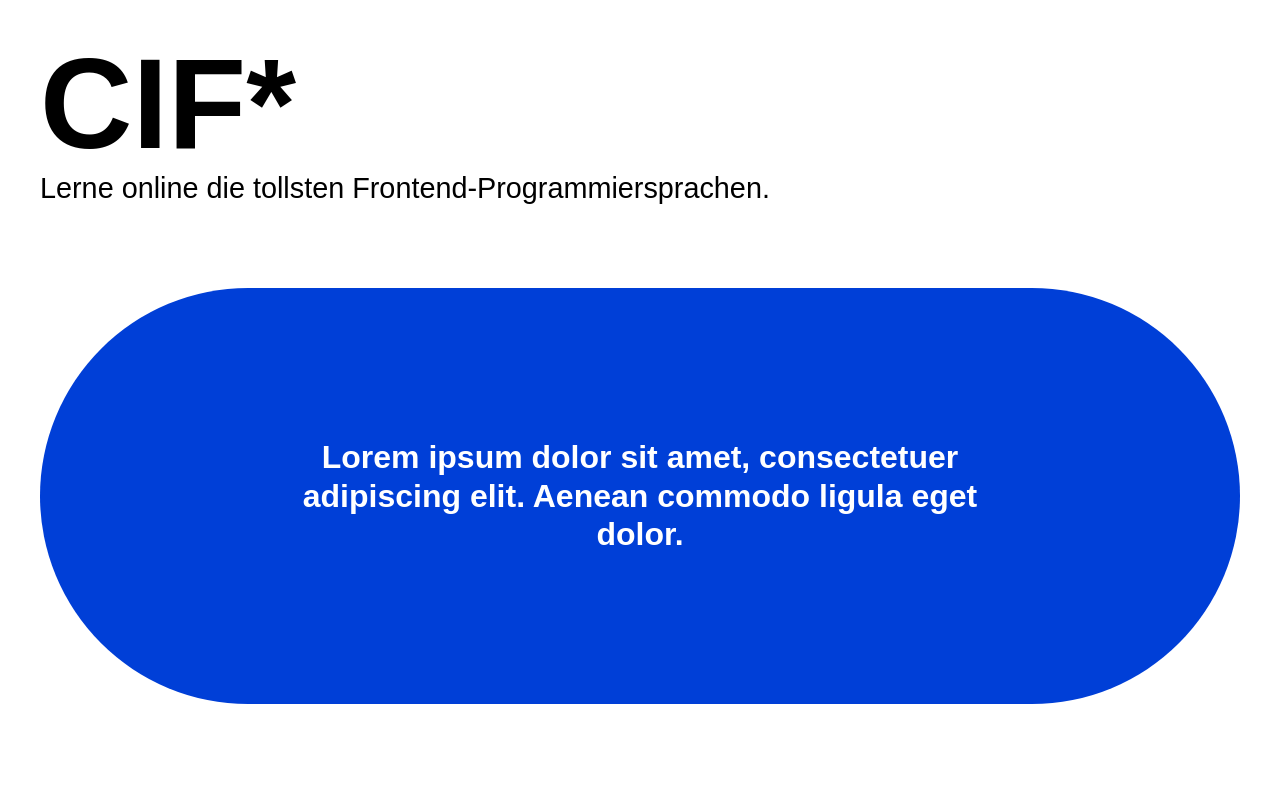
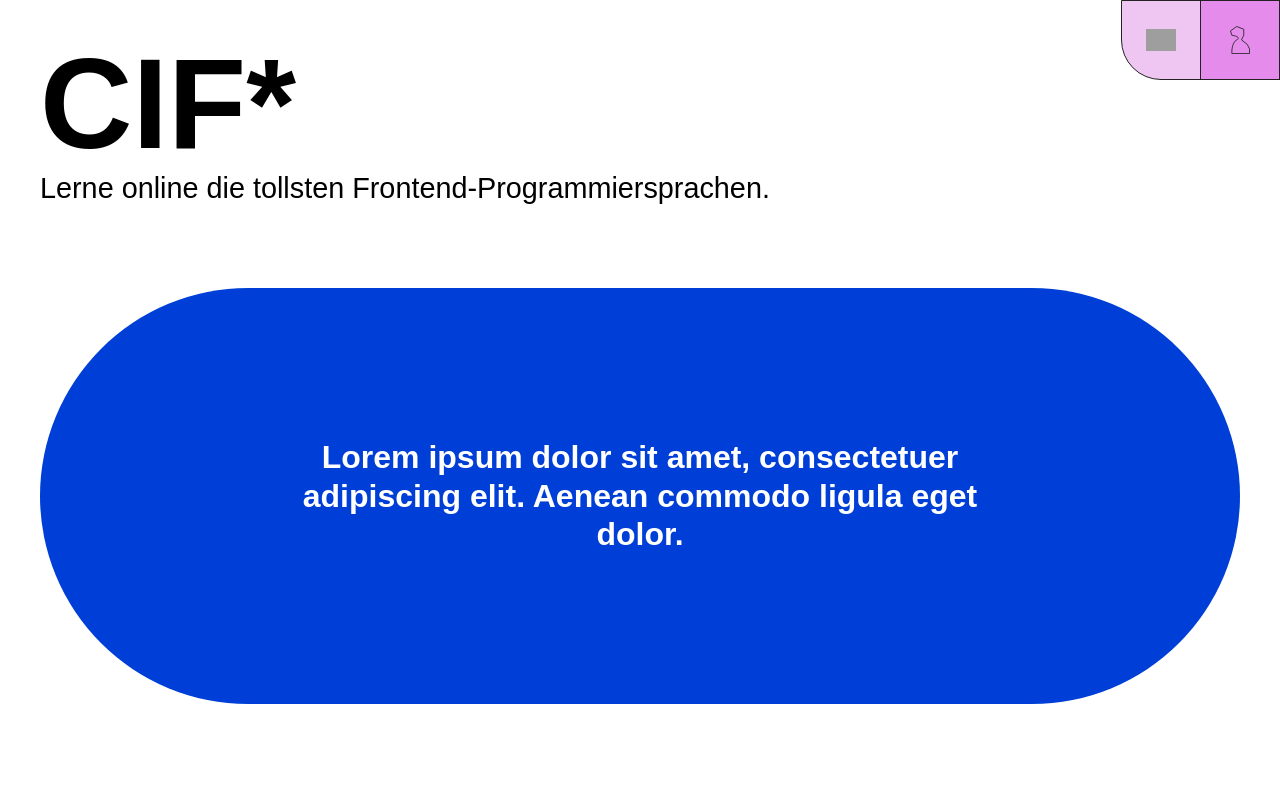
Before and after one commit to leamoser/cif, a Vue app: page / in a window 1280 px wide. Shown: the top 789 px of the page. Built offline with nearby package versions, Linux system fonts and the light colour scheme; no server answers; grey boxes are pictures that could not be loaded; a web font is replaced by a local one.

Commit message:
setup for user

```diff
--- a/src/components/quiz/Question.vue
+++ b/src/components/quiz/Question.vue
@@ -90,6 +90,13 @@ export default{
     div.question{
       border: $bo-standard;
       padding: $ga-inner;
+      button{
+        margin-top: 20px;
+        background-color: $co-akzent-light-50;
+        border: $bo-standard;
+        padding: $btn-basic;
+        border-radius: $btn-basic-radius;
+      }
     }
     div.explanation{
       border: $bo-standard;
--- a/src/components/structure/Header.vue
+++ b/src/components/structure/Header.vue
@@ -1,31 +1,103 @@
 <template>
+  <UserHeader />
   <header>
-    <div id="nav">
-      <router-link to="/" :tag="tagForRouter">Home</router-link>
-      <router-link to="/about" :tag="tagForRouter">About</router-link>
-      <router-link to="/user/1" :tag="tagForRouter">User</router-link>
+    <div class="nav" @click="toggleNav">
+      <img src="/img/webicons/burger.svg" alt="Burger-Navigation Icon">
+      <div v-if="contentNavActive" class="nav_container">
+        <router-link to="/">Home</router-link>
+        <router-link to="/about">About</router-link>
+        <router-link to="/user/1">User</router-link>
+      </div>
     </div>
-<!--
-    <pre>{{$store.state.activeCourse}}</pre>
-    <pre>{{$store.state.activeChapter}}</pre>
--->
+    <div class="user" @click="toggleUser">
+      <img src="/img/webicons/user.svg" alt="Icon User">
+      <div v-if="userNavActive" class="nav_container">
+        <router-link to="/">Home (nachher User)</router-link>
+      </div>
+    </div>
   </header>
 </template>
 <script>
+import UserHeader from "../user/UserHeader";
 export default{
   name: 'Header',
+  components: {UserHeader},
   data(){
     return{
-      tagForRouter: 'li'
+      tagForRouter: 'li',
+      contentNavActive: false,
+      userNavActive: false
+    }
+  },
+  methods: {
+    toggleNav(){
+      this.contentNavActive = !this.contentNavActive;
+      this.userNavActive = false;
+
+    },
+    toggleUser(){
+      this.userNavActive = !this.userNavActive;
+      this.contentNavActive = false;
     }
   }
 }
 </script>
 <style lang="scss" scoped>
-div#nav>*:not(*:last-of-type)::after{
-  content: ' | ';
-}
 header{
-  display: none;
+  position: fixed;
+  z-index: 5;
+  top: 0;
+  right: 0;
+  @include flex(row,center,flex-end);
+  >*{
+    cursor: pointer;
+    height: 80px;
+    width: 80px;
+    @include flex(column,center,center);
+    border: $bo-standard;
+  }
+  div.nav{
+    img{
+      @include icon(0,$ic-m);
+    }
+    border-bottom-left-radius: 40px;
+    margin-right: -1px;
+    background-color: $co-akzent-light-50;
+    .nav_container{
+      background-color: $co-akzent-light-50;
+    }
+  }
+  div.user{
+    img{
+      @include icon(0,$ic-s);
+    }
+    background-color: $co-akzent-light;
+    .nav_container{
+      background-color: $co-akzent-light;
+    }
+  }
+  div.nav_container{
+    position: fixed;
+    bottom: 0;
+    right: 0;
+    width: 90vw;
+    height: calc(90vh - 80px);
+    padding: $ga-around;
+    text-align: right;
+    border: $bo-standard;
+    border-top-left-radius: 100px;
+    >*{
+      display: block;
+      font: $f-code-m;
+      color: inherit;
+      text-decoration: none;
+      &:not(:last-of-type){
+        margin-bottom: 5px;
+      }
+      &:hover{
+        text-decoration: underline;
+      }
+    }
+  }
 }
 </style>
--- /dev/null
+++ b/src/components/user/UserHeader.vue
@@ -0,0 +1,18 @@
+<template>
+  <div v-if="isVisible"></div>
+</template>
+
+<script>
+export default{
+  name: 'UserHeader',
+  data(){
+    return{
+      isVisible: false
+    }
+  }
+}
+</script>
+
+<style lang="scss" scoped>
+
+</style>
--- a/src/store/index.js
+++ b/src/store/index.js
@@ -23,7 +23,9 @@ export default createStore({
     activeChapter: {
       id: 1,
       title: ''
-    }
+    },
+    //USER
+    userIsLoggedIn: false
   },
 
   getters: {
@@ -31,6 +33,7 @@ export default createStore({
   },
 
   mutations: {
+    //CONTENT
     GET_ALL_COURSES(state, allCourses){
       state.allCourses = allCourses
     },
@@ -44,10 +47,18 @@ export default createStore({
     CHANGE_ACTIVE_CHAPTER(state, chapter){
       state.activeChapter.id = chapter.id
       state.activeChapter.title = chapter.title
+    },
+    //USER
+    SET_USER_ACTIVE(state,chapter){
+      state.userIsLoggedIn = true
+    },
+    SET_USER_INACTIVE(state,chapter){
+      state.userIsLoggedIn = false
     }
   },
 
   actions: {
+    //CONTENT
     getAllCourses({ commit }){
       const headers = {
         "Authorization": `Bearer ${this.state.apiToken}`
@@ -75,6 +86,13 @@ export default createStore({
     },
     changeActiveChapter({commit}, chapter){
       commit('CHANGE_ACTIVE_CHAPTER', chapter)
+    },
+    //USER
+    setUserActive({commit}){
+      commit('SET_USER_ACTIVE')
+    },
+    setUserInactive({commit}){
+      commit('SET_USER_INACTIVE')
     }
   },
 
```
